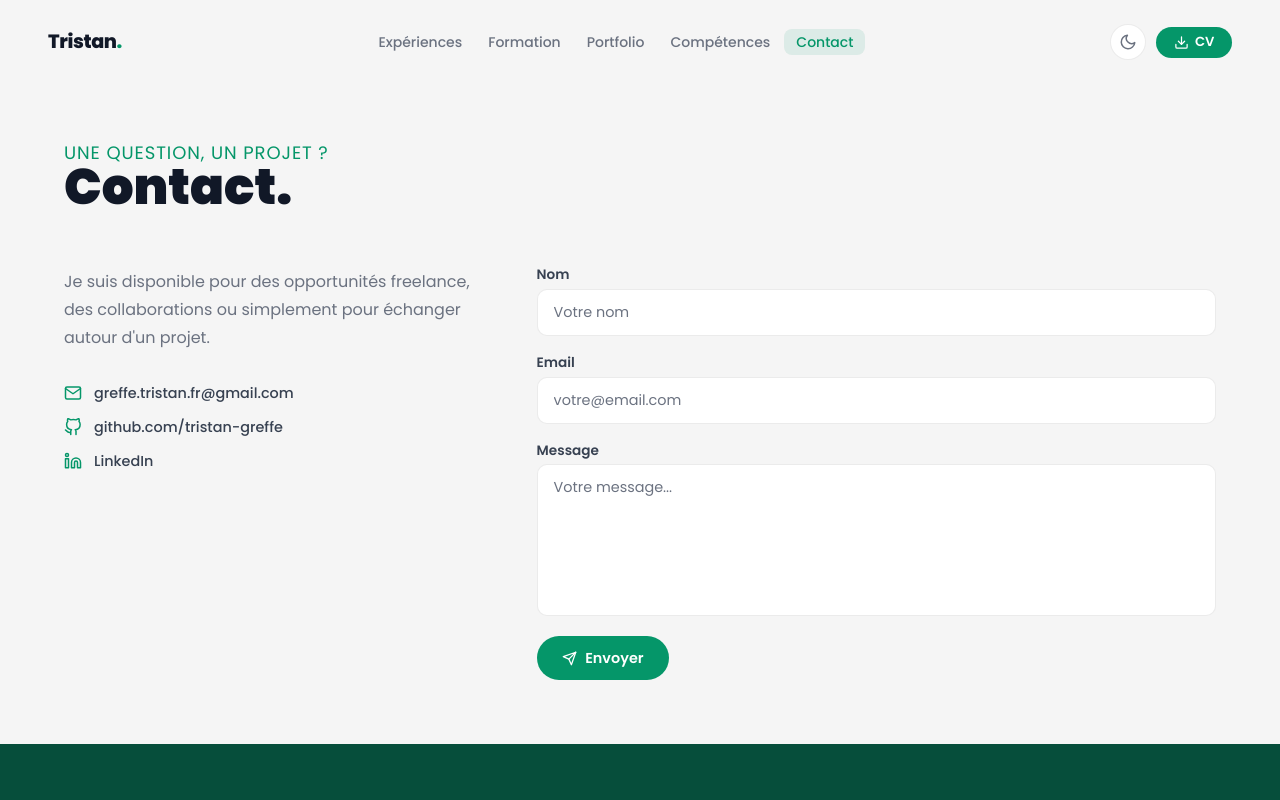
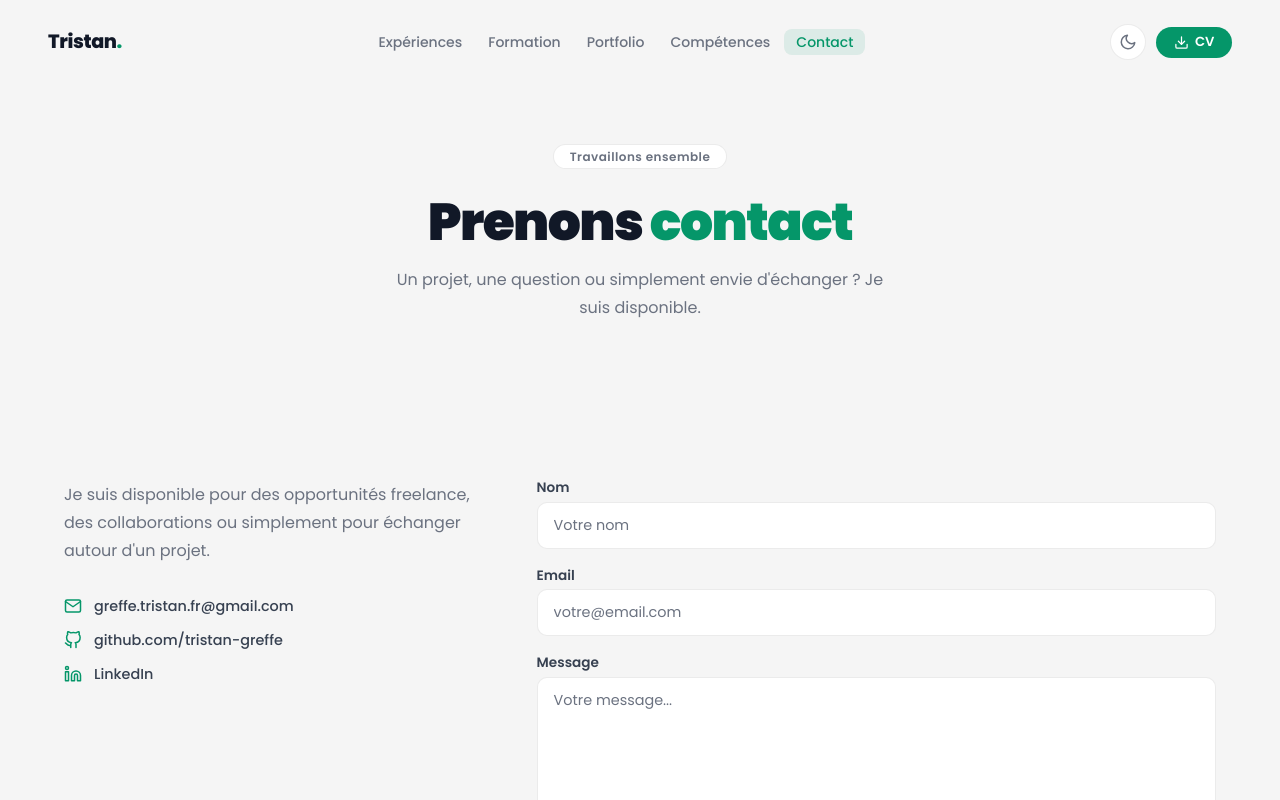
Before and after one commit to tristan-greffe/portfolio, a React (Create React App) app: page /#/contact in a window 1280 px wide. Shown: the top 800 px of the page. Built offline with nearby package versions, Linux system fonts and the light colour scheme.

Commit message:
feat: add compact PageHero to all inner pages

```diff
--- /dev/null
+++ b/src/components/PageHero.jsx
@@ -0,0 +1,26 @@
+import { motion } from 'framer-motion'
+
+const PageHero = ({ badge, title, highlight, description }) => {
+  return (
+    <div className="page-hero">
+      <motion.div
+        className="page-hero__inner"
+        initial={{ opacity: 0, y: 24 }}
+        animate={{ opacity: 1, y: 0 }}
+        transition={{ duration: 0.5 }}
+      >
+        {badge && (
+          <span className="page-hero__badge">{badge}</span>
+        )}
+        <h1>
+          {title} {highlight && <span>{highlight}</span>}
+        </h1>
+        {description && (
+          <p className="page-hero__desc">{description}</p>
+        )}
+      </motion.div>
+    </div>
+  )
+}
+
+export default PageHero
--- a/src/pages/Contact.jsx
+++ b/src/pages/Contact.jsx
@@ -4,6 +4,7 @@ import emailjs from '@emailjs/browser'
 import { toast, ToastContainer } from 'react-toastify'
 import { FiMail, FiSend, FiGithub, FiLinkedin } from 'react-icons/fi'
 import 'react-toastify/dist/ReactToastify.css'
+import PageHero from '../components/PageHero'
 
 const SOCIAL_LINKS = [
   {
@@ -53,18 +54,14 @@ const Contact = () => {
   }
 
   return (
+    <>
+      <PageHero
+        badge="Travaillons ensemble"
+        title="Prenons"
+        highlight="contact"
+        description="Un projet, une question ou simplement envie d'échanger ? Je suis disponible."
+      />
       <section id="contact">
-      <motion.div
-        className="section-header"
-        initial={{ opacity: 0, y: 20 }}
-        whileInView={{ opacity: 1, y: 0 }}
-        viewport={{ once: true }}
-        transition={{ duration: 0.5 }}
-      >
-        <p>Une question, un projet ?</p>
-        <h2>Contact.</h2>
-      </motion.div>
-
         <div className="contact-layout">
           <motion.div
             className="contact-info"
@@ -98,48 +95,24 @@ const Contact = () => {
           >
             <div className="contact-form__field">
               <label htmlFor="cf-name">Nom</label>
-            <input
-              id="cf-name"
-              type="text"
-              name="name"
-              value={form.name}
-              onChange={handleChange}
-              placeholder="Votre nom"
-              required
-            />
+              <input id="cf-name" type="text" name="name" value={form.name} onChange={handleChange} placeholder="Votre nom" required />
             </div>
             <div className="contact-form__field">
               <label htmlFor="cf-email">Email</label>
-            <input
-              id="cf-email"
-              type="email"
-              name="email"
-              value={form.email}
-              onChange={handleChange}
-              placeholder="votre@email.com"
-              required
-            />
+              <input id="cf-email" type="email" name="email" value={form.email} onChange={handleChange} placeholder="votre@email.com" required />
             </div>
             <div className="contact-form__field">
               <label htmlFor="cf-message">Message</label>
-            <textarea
-              id="cf-message"
-              name="message"
-              rows={6}
-              value={form.message}
-              onChange={handleChange}
-              placeholder="Votre message..."
-              required
-            />
+              <textarea id="cf-message" name="message" rows={6} value={form.message} onChange={handleChange} placeholder="Votre message..." required />
             </div>
             <button type="submit" className="btn btn--primary" disabled={loading}>
               {loading ? 'Envoi en cours…' : <><FiSend size={15} /> Envoyer</>}
             </button>
           </motion.form>
         </div>
-
+      </section>
       <ToastContainer position="bottom-center" theme="colored" autoClose={5000} />
-    </section>
+    </>
   )
 }
 
--- a/src/pages/Education.jsx
+++ b/src/pages/Education.jsx
@@ -1,5 +1,6 @@
 import { motion } from 'framer-motion'
 import { education } from '../constants'
+import PageHero from '../components/PageHero'
 
 const EducationCard = ({ item, index }) => (
   <motion.div
@@ -31,24 +32,21 @@ const EducationCard = ({ item, index }) => (
 
 const Education = () => {
   return (
+    <>
+      <PageHero
+        badge="Ma formation"
+        title="Parcours"
+        highlight="académique"
+        description="De la classe prépa aux bootcamps jusqu'au master, un parcours pluridisciplinaire entre développement web et cloud."
+      />
       <section id="education">
-      <motion.div
-        className="section-header"
-        initial={{ opacity: 0, y: 20 }}
-        whileInView={{ opacity: 1, y: 0 }}
-        viewport={{ once: true }}
-        transition={{ duration: 0.5 }}
-      >
-        <p>Mon parcours académique</p>
-        <h2>Formation.</h2>
-      </motion.div>
-
         <div className="edu-timeline">
           {education.map((item, index) => (
             <EducationCard key={index} item={item} index={index} />
           ))}
         </div>
       </section>
+    </>
   )
 }
 
--- a/src/pages/Experience.jsx
+++ b/src/pages/Experience.jsx
@@ -1,5 +1,6 @@
 import { motion } from 'framer-motion'
 import { experiences } from '../constants'
+import PageHero from '../components/PageHero'
 
 const ExperienceCard = ({ experience, index }) => (
   <motion.div
@@ -35,24 +36,21 @@ const ExperienceCard = ({ experience, index }) => (
 
 const Experience = () => {
   return (
+    <>
+      <PageHero
+        badge="Mon parcours professionnel"
+        title="Expériences"
+        highlight="& missions"
+        description="Développeur JavaScript et ingénieur DevOps depuis 2023, j'ai évolué sur des projets web complexes au sein de Kalisio."
+      />
       <section id="experience">
-      <motion.div
-        className="section-header"
-        initial={{ opacity: 0, y: 20 }}
-        whileInView={{ opacity: 1, y: 0 }}
-        viewport={{ once: true }}
-        transition={{ duration: 0.5 }}
-      >
-        <p>Mon parcours professionnel</p>
-        <h2>Expériences.</h2>
-      </motion.div>
-
         <div className="exp-timeline">
           {experiences.map((exp, index) => (
             <ExperienceCard key={index} experience={exp} index={index} />
           ))}
         </div>
       </section>
+    </>
   )
 }
 
--- a/src/pages/Portfolio.jsx
+++ b/src/pages/Portfolio.jsx
@@ -2,6 +2,7 @@ import { motion } from 'framer-motion'
 import { Link } from 'react-router-dom'
 import { FiArrowRight } from 'react-icons/fi'
 import { projects } from '../constants'
+import PageHero from '../components/PageHero'
 
 const ProjectCard = ({ project, index }) => (
   <motion.div
@@ -33,24 +34,21 @@ const ProjectCard = ({ project, index }) => (
 
 const Portfolio = () => {
   return (
+    <>
+      <PageHero
+        badge="Mes réalisations"
+        title="Projets"
+        highlight="open source"
+        description="Applications web, outils DevOps, ressources éducatives — des projets concrets reflétant mon évolution."
+      />
       <section id="portfolio">
-      <motion.div
-        className="section-header"
-        initial={{ opacity: 0, y: 20 }}
-        whileInView={{ opacity: 1, y: 0 }}
-        viewport={{ once: true }}
-        transition={{ duration: 0.5 }}
-      >
-        <p>Ce que j'ai réalisé</p>
-        <h2>Projets.</h2>
-      </motion.div>
-
         <div className="pf-grid">
           {projects.map((project, index) => (
             <ProjectCard key={index} project={project} index={index} />
           ))}
         </div>
       </section>
+    </>
   )
 }
 
--- a/src/pages/Skills.jsx
+++ b/src/pages/Skills.jsx
@@ -1,5 +1,6 @@
 import { motion } from 'framer-motion'
 import { skillCategories } from '../constants'
+import PageHero from '../components/PageHero'
 
 const container = {
   hidden: {},
@@ -20,18 +21,14 @@ const SkillCard = ({ name, icon }) => (
 
 const Skills = () => {
   return (
+    <>
+      <PageHero
+        badge="Mon stack technique"
+        title="Compétences"
+        highlight="& technologies"
+        description="Frontend, backend, DevOps et outils — les technologies que j'utilise au quotidien."
+      />
       <section id="skills">
-      <motion.div
-        className="section-header"
-        initial={{ opacity: 0, y: 20 }}
-        whileInView={{ opacity: 1, y: 0 }}
-        viewport={{ once: true }}
-        transition={{ duration: 0.5 }}
-      >
-        <p>Ce que je maîtrise</p>
-        <h2>Compétences.</h2>
-      </motion.div>
-
         <div className="skills-grid">
           {skillCategories.map((category, ci) => (
             <div key={category.title} className="skills-category">
@@ -59,6 +56,7 @@ const Skills = () => {
           ))}
         </div>
       </section>
+    </>
   )
 }
 
--- /dev/null
+++ b/src/scss/components/page-hero.scss
@@ -0,0 +1,53 @@
+.page-hero {
+  padding: 3rem 1.5rem 2rem;
+  text-align: center;
+  max-width: 1200px;
+  margin: 0 auto;
+
+  @include desktop-screen {
+    padding: 4rem 4rem 2.5rem;
+  }
+}
+
+.page-hero__inner {
+  max-width: 680px;
+  margin: 0 auto;
+}
+
+.page-hero__badge {
+  display: inline-block;
+  padding: 0.35rem 1rem;
+  border-radius: 2rem;
+  border: 1px solid var(--border);
+  background: var(--bg-card);
+  font-size: 0.75rem;
+  font-weight: 600;
+  color: var(--text-muted);
+  letter-spacing: 0.04em;
+  margin-bottom: 1.5rem;
+}
+
+.page-hero h1 {
+  font-size: 2.25rem;
+  font-weight: 900;
+  color: var(--text-primary);
+  line-height: 1.1;
+  letter-spacing: -0.03em;
+  margin-bottom: 1rem;
+
+  @include desktop-screen {
+    font-size: 3.25rem;
+  }
+
+  span {
+    color: var(--accent);
+  }
+}
+
+.page-hero__desc {
+  font-size: 1rem;
+  line-height: 1.7;
+  color: var(--text-muted);
+  max-width: 520px;
+  margin: 0 auto;
+}
--- a/src/scss/index.scss
+++ b/src/scss/index.scss
@@ -19,4 +19,5 @@
 @import "./components/cta";
 @import "./components/footer";
 @import "./components/hero";
+@import "./components/page-hero";
 @import "./components/contact";
```
Lines whose indentation alone changed are shown as unchanged.
